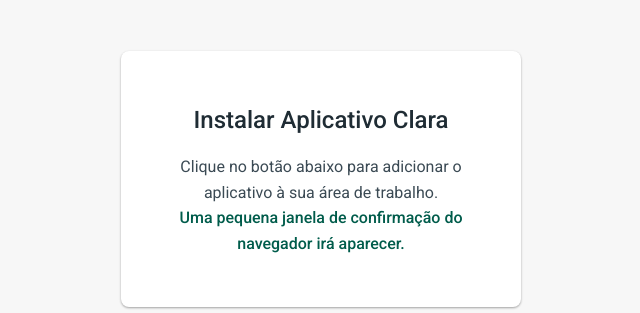
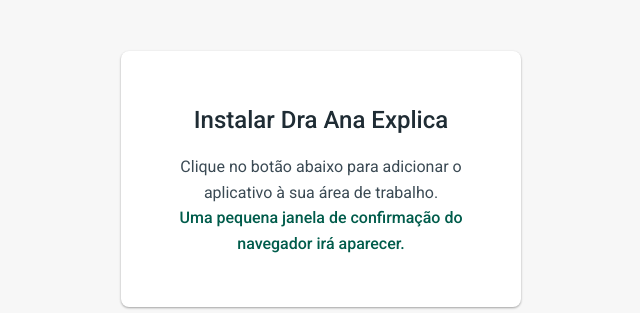
Before and after one commit to DraAnaexplica/clara_nova2, a Flask app: page /instalar in a window 1280 px wide. Shown: the part 221-534 px from the top of the page, without its empty margins (319-959 px from the left). Run offline with Flask 3, Linux system fonts and the light colour scheme.

Commit message:
Atualiza projeto Clara

```diff
--- a/templates/formulario_acesso.html
+++ b/templates/formulario_acesso.html
@@ -25,7 +25,7 @@
         </script>
 
     {% elif exibir_instalador %}
-        <h2>Instalar Aplicativo Clara</h2>
+    <h2>Instalar Dra Ana Explica</h2>
         <p>Clique no botão abaixo para adicionar o aplicativo à sua área de trabalho.<br><strong>Uma pequena janela de confirmação do navegador irá aparecer.</strong></p>
         <button class="btn" id="instalarBtn">Instalar Aplicativo</button>
 
```
Also changed, not shown: static/manifest.json.
